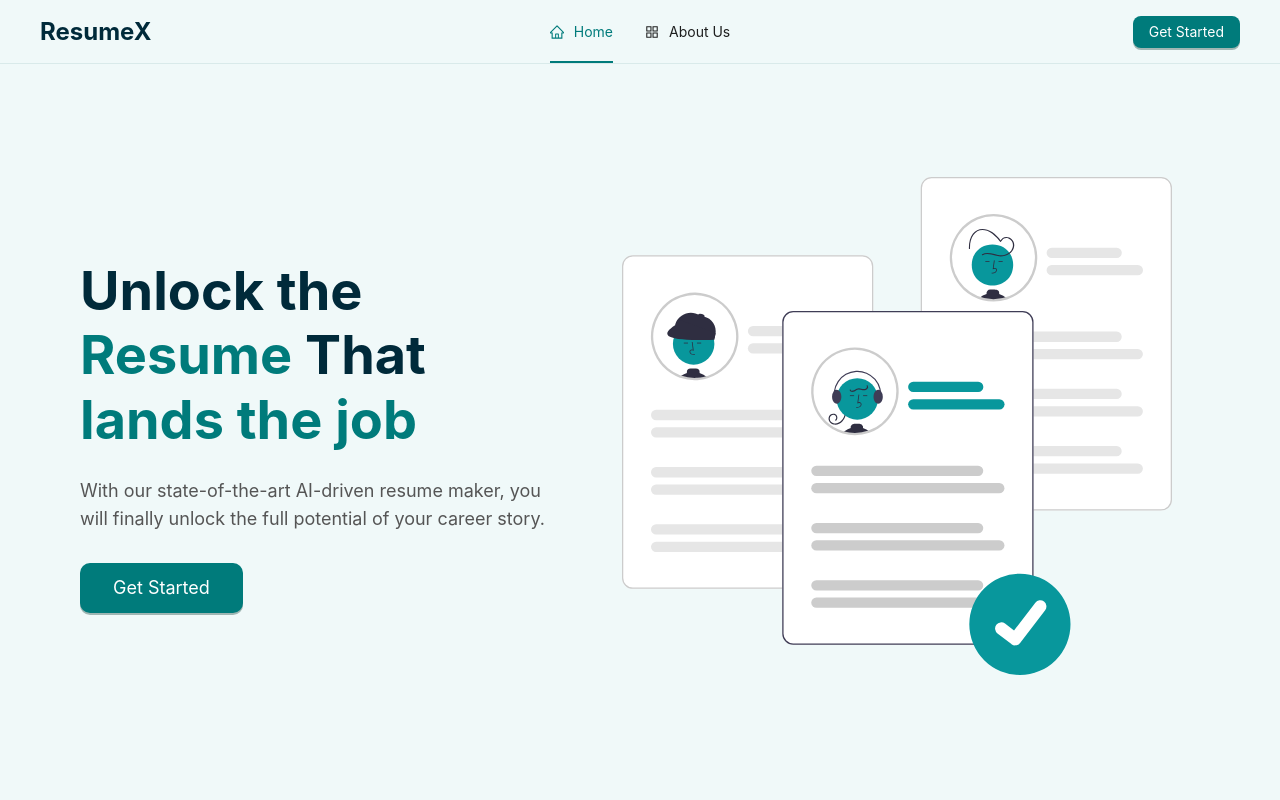
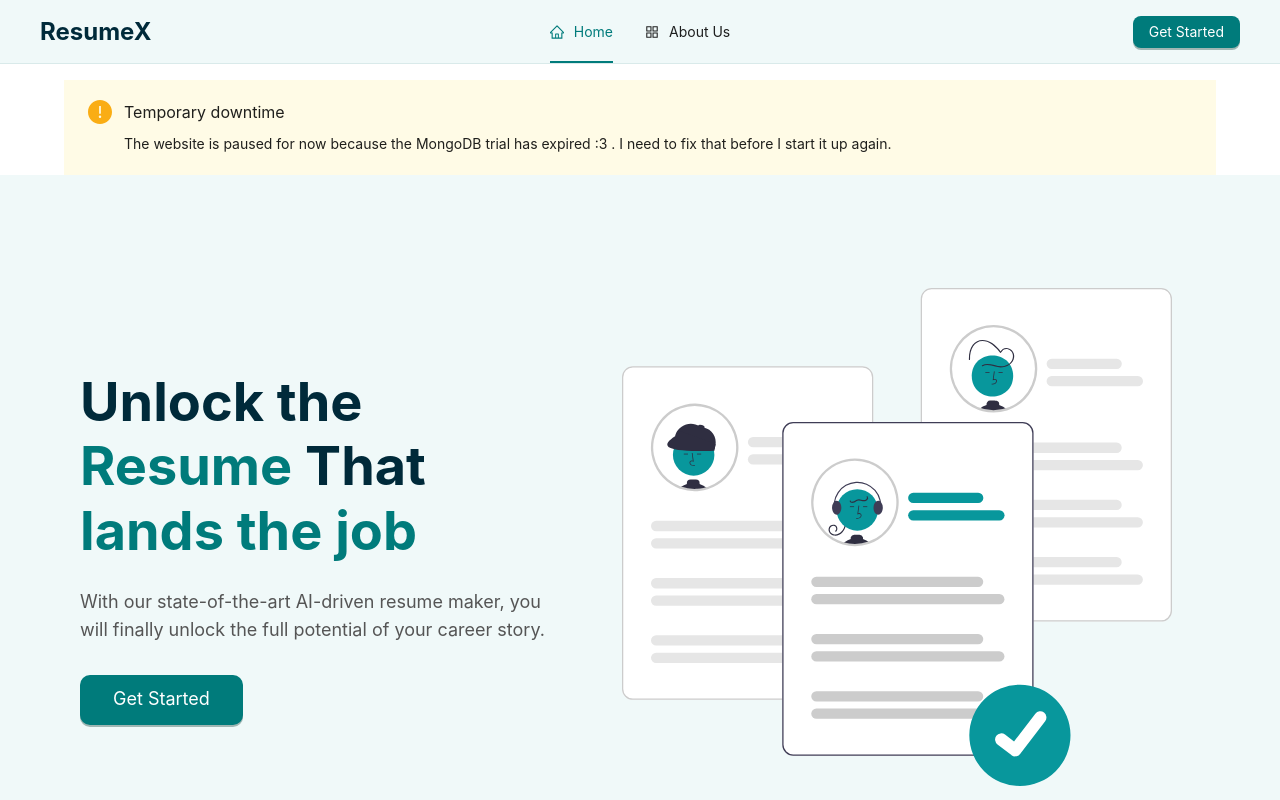
Before and after one commit to omikhan4901/cse299, a React (Vite) app in the folder client/: page / in a window 1280 px wide. Shown: the top 800 px of the page. Built offline with nearby package versions, Linux system fonts and the light colour scheme.

Commit message:
maintenance announcement

```diff
--- a/client/src/Homepage.jsx
+++ b/client/src/Homepage.jsx
@@ -10,6 +10,7 @@ import {
   Avatar,
   Carousel,
   Tag,
+  Alert,
 } from "antd";
 import {
   RocketOutlined,
@@ -57,6 +58,16 @@ const HomePage = () => {
 
   return (
     <div style={{ backgroundColor: "#fff", overflowX: "hidden" }}>
+      <div style={{ maxWidth: "1200px", margin: "0 auto", padding: "16px 24px 0" }}>
+        <Alert
+          type="warning"
+          showIcon
+          banner
+          message="Temporary downtime"
+          description="The website is paused for now because the MongoDB trial has expired :3 . I need to fix that before I start it up again."
+        />
+      </div>
+
       {/* ================= 1. HERO SECTION ================= */}
       <div
         style={{
```
